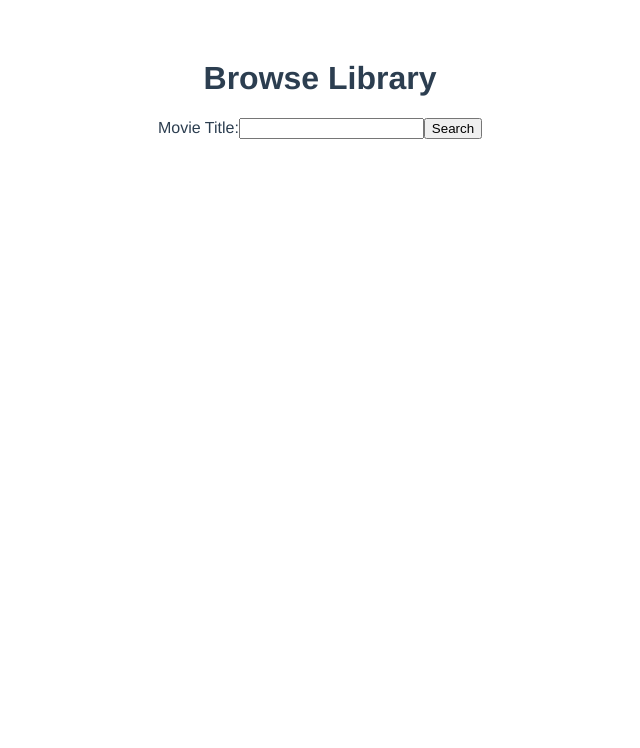
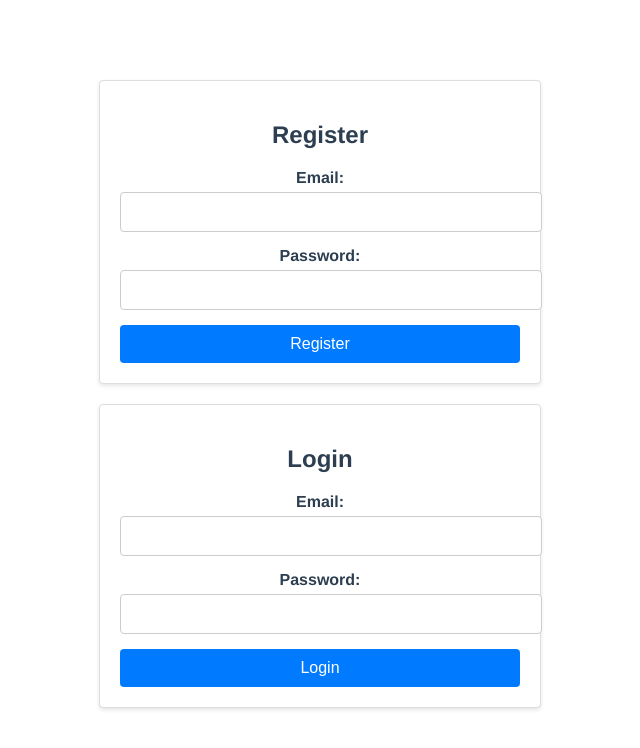
Before and after one commit to markloboda/MovieLibrary, a Vue app in the folder src/user_interface/: page /login-register in a window 1280 px wide. Shown: the top 748 px of the page, without its empty margins (320-960 px from the left). Built offline with nearby package versions, Linux system fonts and the light colour scheme.

Commit message:
[UPD,WIP] implemented login register form to work with browse library

```diff
--- a/src/user_interface/package.json
+++ b/src/user_interface/package.json
@@ -9,7 +9,8 @@
   },
   "dependencies": {
     "core-js": "^3.8.3",
-    "vue": "^3.2.13"
+    "vue": "^3.2.13",
+    "vue-router": "^4.0.13"
   },
   "devDependencies": {
     "@babel/core": "^7.12.16",
--- a/src/user_interface/src/App.vue
+++ b/src/user_interface/src/App.vue
@@ -1,16 +1,11 @@
 <template>
   <div id="app">
-    <BrowseLibrary />
+    <router-view />
   </div>
 </template>
 
 <script>
-import BrowseLibrary from "./components/BrowseLibrary.vue";
-
 export default {
-  components: {
-    BrowseLibrary,
-  },
 };
 </script>
 
--- a/src/user_interface/src/components/BrowseLibrary.vue
+++ b/src/user_interface/src/components/BrowseLibrary.vue
@@ -1,20 +1,20 @@
 <template>
-    <div>
-        <h1>Browse Library</h1>
-        <form @submit.prevent="searchMovies">
-            <label for="searchTitle">Movie Title:</label>
-            <input type="text" id="searchTitle" v-model="searchQuery" required />
-            <button type="submit">Search</button>
-        </form>
-
-        <div id="searchResults">
+  <div class="browse-library">
+    <div class="header">
+      <div class="search-bar">
+        <input type="text" v-model="searchQuery" placeholder="Search for movies..." @keyup.enter="searchMovies" />
+        <button @click="searchMovies">Search</button>
+      </div>
+      <button class="sign-in-button" @click="openLoginRegister">Sign In</button>
+    </div>
+    <div class="movie-list">
       <div v-for="movie in movies" :key="movie.imdbID" class="movie-entry">
-                <h2 class="movie-title">{{ movie.Title }}</h2>
-                <p class="movie-year">{{ movie.Year }}</p>
-                <img class="movie-poster" :src="movie.Poster !== 'N/A' ? movie.Poster : placeholderPoster"
-                    alt="Movie Poster" />
+        <img :src="movie.Poster" alt="Movie Poster" class="movie-poster" />
+        <div class="movie-details">
+          <h3>{{ movie.Title }}</h3>
           <button @click="addToWatchlist(movie)">Add to Watchlist</button>
           <button @click="addToWatched(movie)">Add to Watched</button>
+        </div>
       </div>
     </div>
   </div>
@@ -24,10 +24,9 @@
 export default {
   data() {
     return {
-            apiUrl: "http://165.227.245.243/browse-library",
-            searchQuery: "",
+      searchQuery: '',
       movies: [],
-            placeholderPoster: "https://via.placeholder.com/150",
+      apiUrl: 'http://165.227.245.243/browse-library'
     };
   },
   methods: {
@@ -37,17 +36,11 @@ export default {
           method: "GET",
           headers: { "Content-Type": "application/json" },
         });
-
-                if (response.ok) {
         const result = await response.json();
         this.movies = result.Search || [];
-                } else {
-                    const error = await response.json();
-                    alert(`Error: ${error.message}`);
-                }
       } catch (err) {
         console.error("Search error:", err);
-                alert("An unexpected error occurred while searching.");
+        alert("An unexpected error occurred while searching for movies.");
       }
     },
     async addToWatchlist(movie) {
@@ -96,17 +89,93 @@ export default {
         alert("An unexpected error occurred while adding to watched.");
       }
     },
+    openLoginRegister() {
+      this.$router.push({ name: 'LoginRegister' });
+    }
   },
 };
 </script>
 
 <style scoped>
+.browse-library {
+  padding: 20px;
+}
+
+.header {
+  display: flex;
+  justify-content: space-between;
+  align-items: center;
+  margin-bottom: 20px;
+}
+
+.search-bar {
+  display: flex;
+  align-items: center;
+}
+
+.search-bar input {
+  flex: 1;
+  padding: 10px;
+  font-size: 16px;
+  border: 1px solid #ccc;
+  border-radius: 4px;
+}
+
+.search-bar button {
+  margin-left: 10px;
+  padding: 10px 15px;
+  font-size: 16px;
+  border: none;
+  border-radius: 4px;
+  cursor: pointer;
+}
+
+.sign-in-button {
+  padding: 10px 15px;
+  font-size: 16px;
+  border: none;
+  border-radius: 4px;
+  cursor: pointer;
+}
+
+.movie-list {
+  display: flex;
+  flex-direction: column;
+  gap: 20px;
+}
+
 .movie-entry {
-    margin-bottom: 20px;
+  display: flex;
+  padding: 20px;
+  border: 1px solid #ddd;
+  border-radius: 4px;
+  background-color: #fff;
+  box-shadow: 0 2px 4px rgba(0, 0, 0, 0.1);
 }
 
 .movie-poster {
   max-width: 150px;
-    margin: 10px 0;
+  margin-right: 20px;
+}
+
+.movie-details {
+  flex: 1;
+}
+
+.movie-details h3 {
+  margin: 0 0 10px;
+}
+
+.movie-details button {
+  margin-right: 10px;
+  padding: 10px 15px;
+  font-size: 14px;
+  border: none;
+  border-radius: 4px;
+  cursor: pointer;
+}
+
+.movie-details button:hover {
+  background-color: #f0f0f0;
 }
 </style>
--- a/src/user_interface/src/components/LoginRegister.vue
+++ b/src/user_interface/src/components/LoginRegister.vue
@@ -1,27 +1,34 @@
 <template>
-    <div>
-        <h1>User Management</h1>
-
+    <div class="login-register">
+        <div class="form-container">
             <h2>Register</h2>
             <form @submit.prevent="register">
+                <div class="form-group">
                     <label for="registerEmail">Email:</label>
                     <input type="email" id="registerEmail" v-model="registerData.email" required />
+                </div>
+                <div class="form-group">
                     <label for="registerPassword">Password:</label>
-            <input type="password" id="registerPassword" v-model="registerData.password" required minlength="6" />
-            <button type="submit">Register</button>
+                    <input type="password" id="registerPassword" v-model="registerData.password" required />
+                </div>
+                <button type="submit" class="btn">Register</button>
             </form>
+        </div>
 
+        <div class="form-container">
             <h2>Login</h2>
             <form @submit.prevent="login">
+                <div class="form-group">
                     <label for="loginEmail">Email:</label>
                     <input type="email" id="loginEmail" v-model="loginData.email" required />
+                </div>
+                <div class="form-group">
                     <label for="loginPassword">Password:</label>
                     <input type="password" id="loginPassword" v-model="loginData.password" required />
-            <button type="submit">Login</button>
+                </div>
+                <button type="submit" class="btn">Login</button>
             </form>
-
-        <h3>Clear DB</h3>
-        <button @click="clearDB">Clear DB</button>
+        </div>
     </div>
 </template>
 
@@ -35,8 +42,8 @@ export default {
                 password: "",
             },
             loginData: {
-                email: "test@a.com",
-                password: "123123",
+                email: "",
+                password: "",
             },
         };
     },
@@ -75,10 +82,9 @@ export default {
                 });
 
                 if (response.ok) {
-                    const result = await response.json();
-                    alert(result.message);
-                    localStorage.setItem("token", result.token);
-                    window.location.href = "/browse_library.html";
+                    // const result = await response.json();
+                    alert("Login successful");
+
                 } else {
                     const error = await response.json();
                     alert(`Error: ${error.message}`);
@@ -87,28 +93,60 @@ export default {
                 console.error("Login error:", err);
                 alert("An unexpected error occurred.");
             }
-        },
-        async clearDB() {
-            try {
-                const response = await fetch(`${this.url}/clearDB`, {
-                    method: "POST",
-                    headers: { "Content-Type": "application/json" },
-                });
-
-                if (response.ok) {
-                    const result = await response.json();
-                    alert(result.message);
-                } else {
-                    const error = await response.json();
-                    alert(`Error: ${error.message}`);
         }
-            } catch (err) {
-                console.error("Clear DB error:", err);
-                alert("An unexpected error occurred.");
-            }
-        },
     },
 };
 </script>
 
-<style scoped></style>
+<style scoped>
+.login-register {
+    display: flex;
+    flex-direction: column;
+    align-items: center;
+    padding: 20px;
+}
+
+.form-container {
+    width: 100%;
+    max-width: 400px;
+    margin-bottom: 20px;
+    padding: 20px;
+    border: 1px solid #ddd;
+    border-radius: 4px;
+    background-color: #fff;
+    box-shadow: 0 2px 4px rgba(0, 0, 0, 0.1);
+}
+
+.form-group {
+    margin-bottom: 15px;
+}
+
+.form-group label {
+    display: block;
+    margin-bottom: 5px;
+    font-weight: bold;
+}
+
+.form-group input {
+    width: 100%;
+    padding: 10px;
+    font-size: 16px;
+    border: 1px solid #ccc;
+    border-radius: 4px;
+}
+
+.btn {
+    width: 100%;
+    padding: 10px;
+    font-size: 16px;
+    color: #fff;
+    background-color: #007bff;
+    border: none;
+    border-radius: 4px;
+    cursor: pointer;
+}
+
+.btn:hover {
+    background-color: #0056b3;
+}
+</style>
```
Also changed, not shown: src/user_interface/src/main.js (+4 -3 lines), src/user_interface/src/router.js (added, +15 -0 lines), 1 other file (tests, documents, lock files or other folders). Lines whose indentation alone changed are shown as unchanged.
